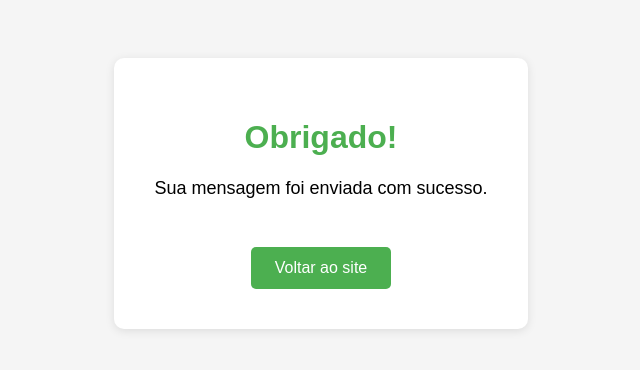
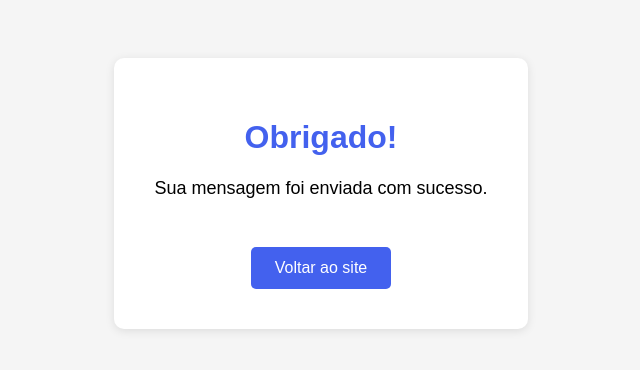
Before and after one commit to Paulo88/obrigado, a plain HTML site: page index.html in a window 1280 px wide. Shown: the whole page, without its empty margins (319-959 px from the left). Drawn offline with Linux system fonts and the light colour scheme.

Commit message:
Update index.html

```diff
--- a/index.html
+++ b/index.html
@@ -21,7 +21,7 @@
       display: inline-block;
     }
     h1 {
-      color: #4CAF50;
+      color: #4361ee;
     }
     p {
       font-size: 18px;
@@ -32,12 +32,12 @@
       margin-top: 30px;
       text-decoration: none;
       color: #ffffff;
-      background-color: #4CAF50;
+      background-color: #4361ee;
       padding: 12px 24px;
       border-radius: 5px;
     }
     a:hover {
-      background-color: #45a049;
+      background-color: #3a0ca3;
     }
   </style>
 </head>
```
